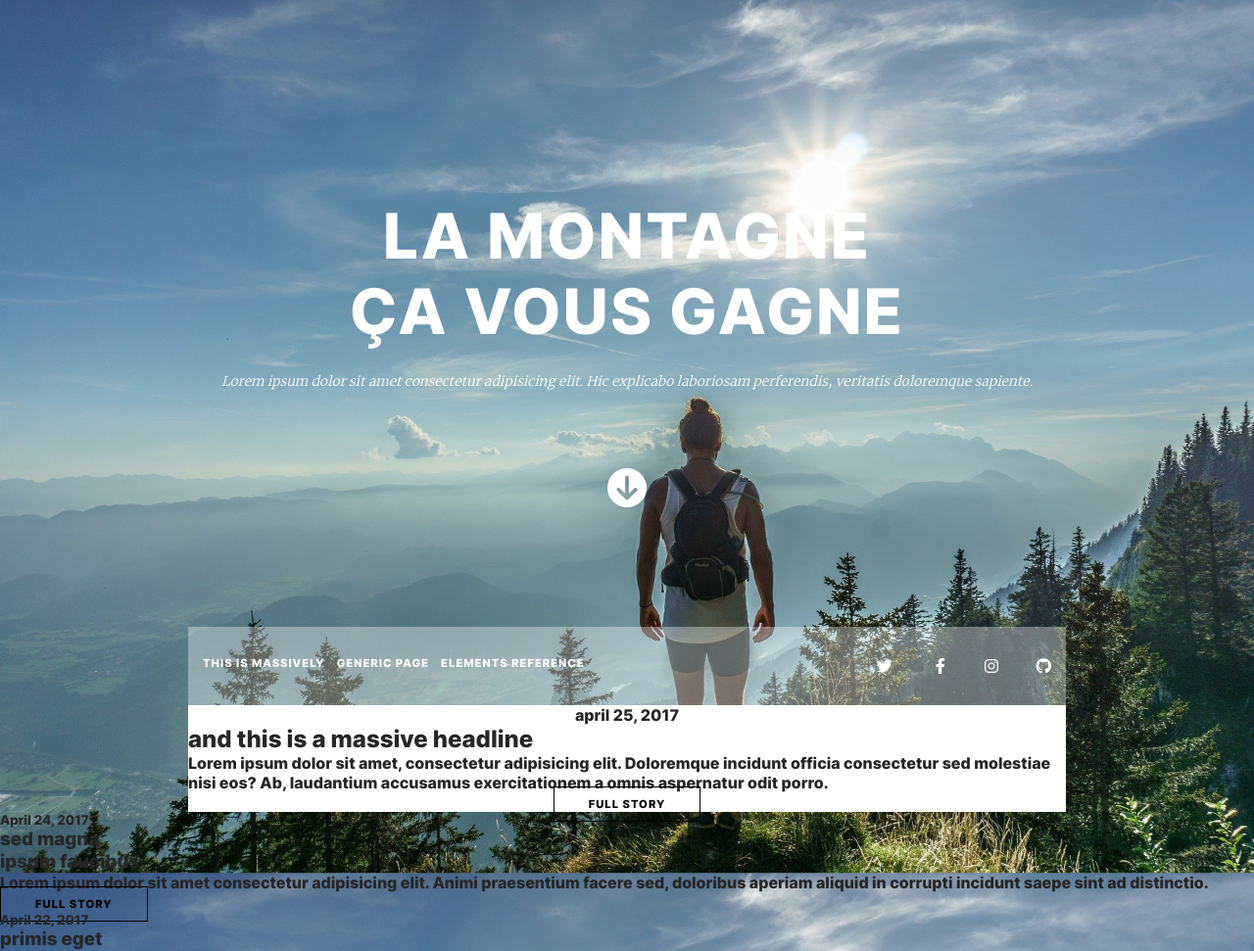
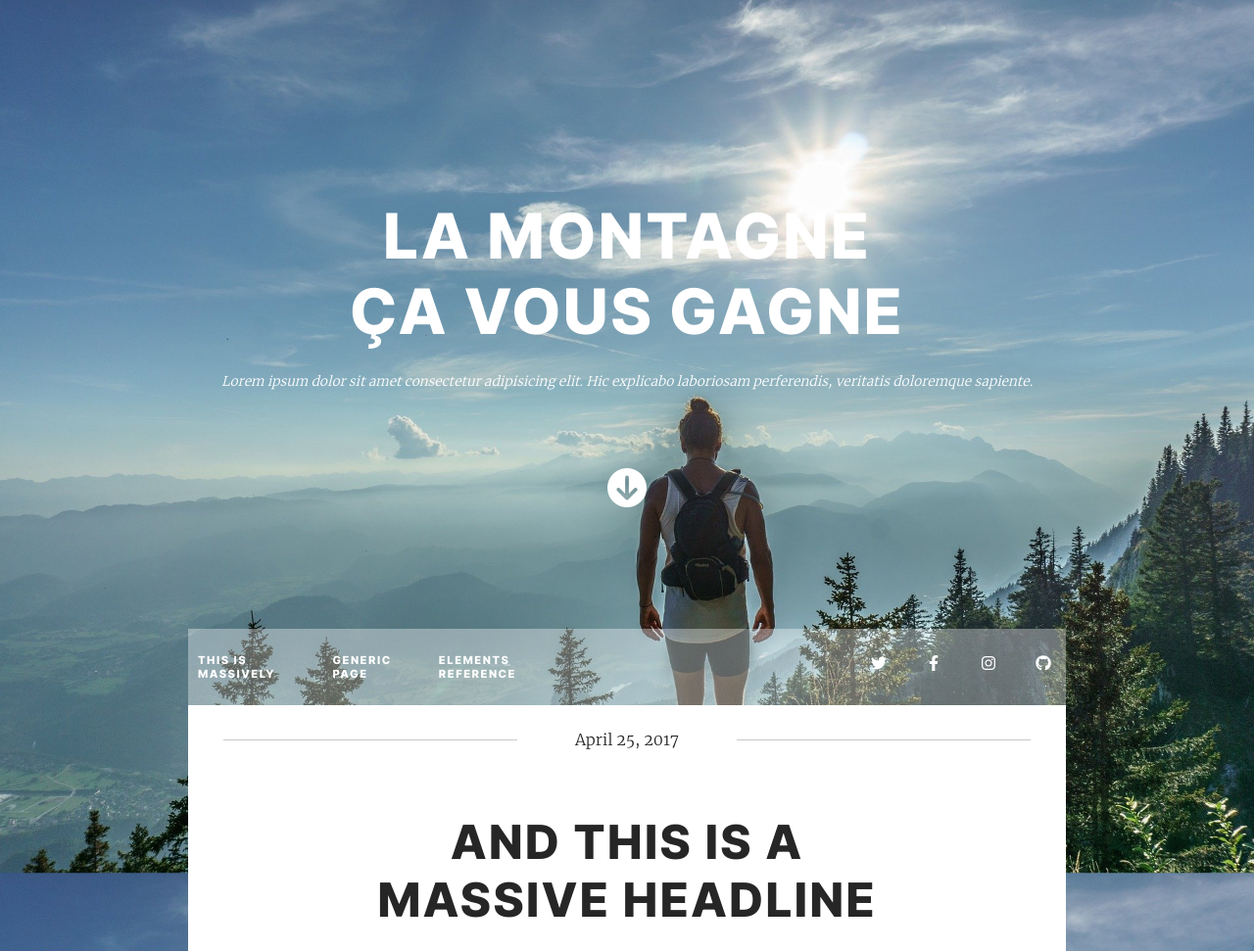
Before and after one commit to YounesDahmani/TP-Mountains, a plain HTML site: page index.html in a window 1280 px wide. Shown: the top 971 px of the page at 98% size. Drawn offline with Linux system fonts and the light colour scheme.

Commit message:
realization of the section 1

```diff
--- a/assets/styles/index.scss
+++ b/assets/styles/index.scss
@@ -35,7 +35,7 @@ a {
     font-family: 'font1';
     font-size: 0.7rem;
     letter-spacing: 1px;
-    padding: 10px 35px;
+    padding: 12px 39px;
 }
 
 header {
@@ -70,7 +70,7 @@ header {
     display: flex;
     justify-content: space-between;
     width: 70%;
-    padding: 30px 15px;
+
     background: rgba(255, 255, 255, 0.355);
     color: white;
     position: absolute;
@@ -83,31 +83,104 @@ header {
         justify-content: space-between;
         text-transform: uppercase;
         font-size: 0.7rem;
-        letter-spacing: 1px;
+        letter-spacing: 1.5px;
+        height: 100%;
+    }
+    & li{
+      padding: 25px 10px;
+      cursor: pointer;
     }
     }
     & .right-elements {
       color: white;
       width: 25%;
+
       & ul {
         display: flex;
+
         flex-direction: row;
         justify-content: space-between;
+
         & li {
           width: 100%;
+          cursor: pointer;
+          padding: 25px 15px;
           margin-left: 10px;
-          text-align: right;
+          text-align: center;
+
         }
       }
     }
   }
 }
-
+nav li:hover {
+  color: rgb(28, 28, 28);
+  background: white;
+}
 
 .section-1 {
   @include center();
   background: white;
   flex-direction: column;
   width: 70%;
-  margin: 0 auto;;
+  margin: 0 auto;
+  border-bottom: 1px solid rgb(220, 220, 220);
 }
+
+.date {
+  font-family: 'font2';
+  padding: 25px 0px;
+
+  p {
+    position: relative;
+    &::before {
+      content: "";
+      width: 300px;
+      height: 1px;
+      position: absolute;
+      background: rgba(188, 188, 188, 0.816);
+      right: 165px;
+      top: 50%;
+      bottom: 50%;
+    }
+    &::after {
+      content: "";
+      width: 300px;
+      height: 1px;
+      position: absolute;
+      background: rgba(188, 188, 188, 0.816);
+      left: 165px;
+      top: 50%;
+      bottom: 50%;
+    }
+  }
+}
+
+.section1-title {
+  width: 60%;
+  h2 {
+    text-transform: uppercase;
+    text-align: center;
+    font-size: 3rem;
+    padding: 40px 0px 0px;
+    letter-spacing: 2px;
+  }
+  p {
+    font-family: 'font2';
+    text-align: center;
+    font-size: 0.8rem;
+    padding: 40px 0;
+    font-style: italic;
+    line-height: 28px;
+  }
+}
+
+.section1-img {
+  width: 80%;
+  height: 535px;
+  background: url(../img/images/pic01.jpg) center/cover;
+}
+
+.section1-button {
+  padding: 50px 0px 100px;
+}
--- a/index.html
+++ b/index.html
@@ -45,10 +45,10 @@
     </header>
     <section class="section-1">
         <div class="date">
-            <p>april 25, 2017</p>
+            <p>April 25, 2017</p>
         </div>
         <div class="section1-title">
-            <h2>and this is a massive headline</h2>
+            <h2>and this is a<br>massive headline</h2>
             <p>
                 Lorem ipsum dolor sit amet, consectetur adipisicing elit. Doloremque
                 incidunt officia consectetur sed molestiae nisi eos? Ab, laudantium
```
Also changed, not shown: assets/styles/index.css, 3 other files.
